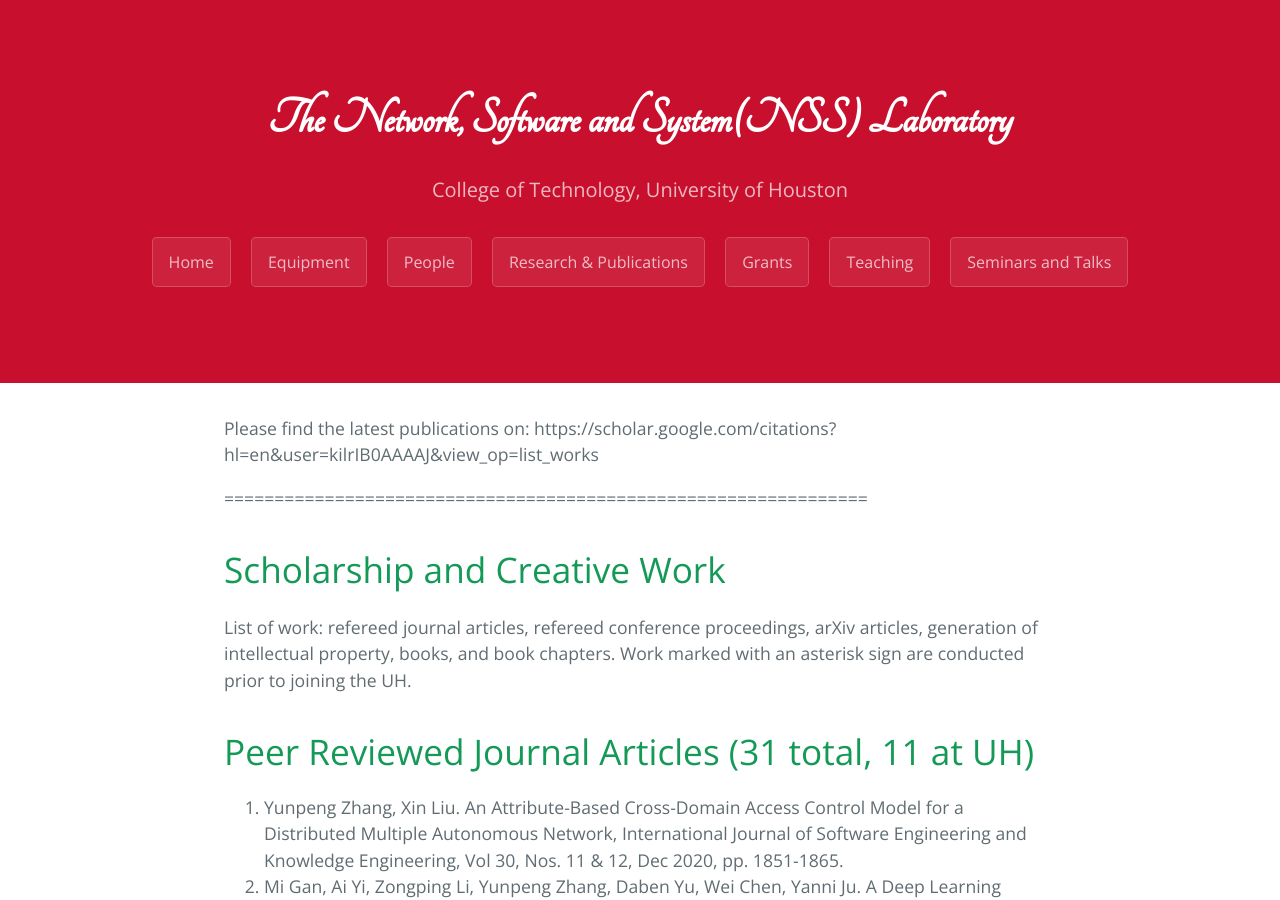
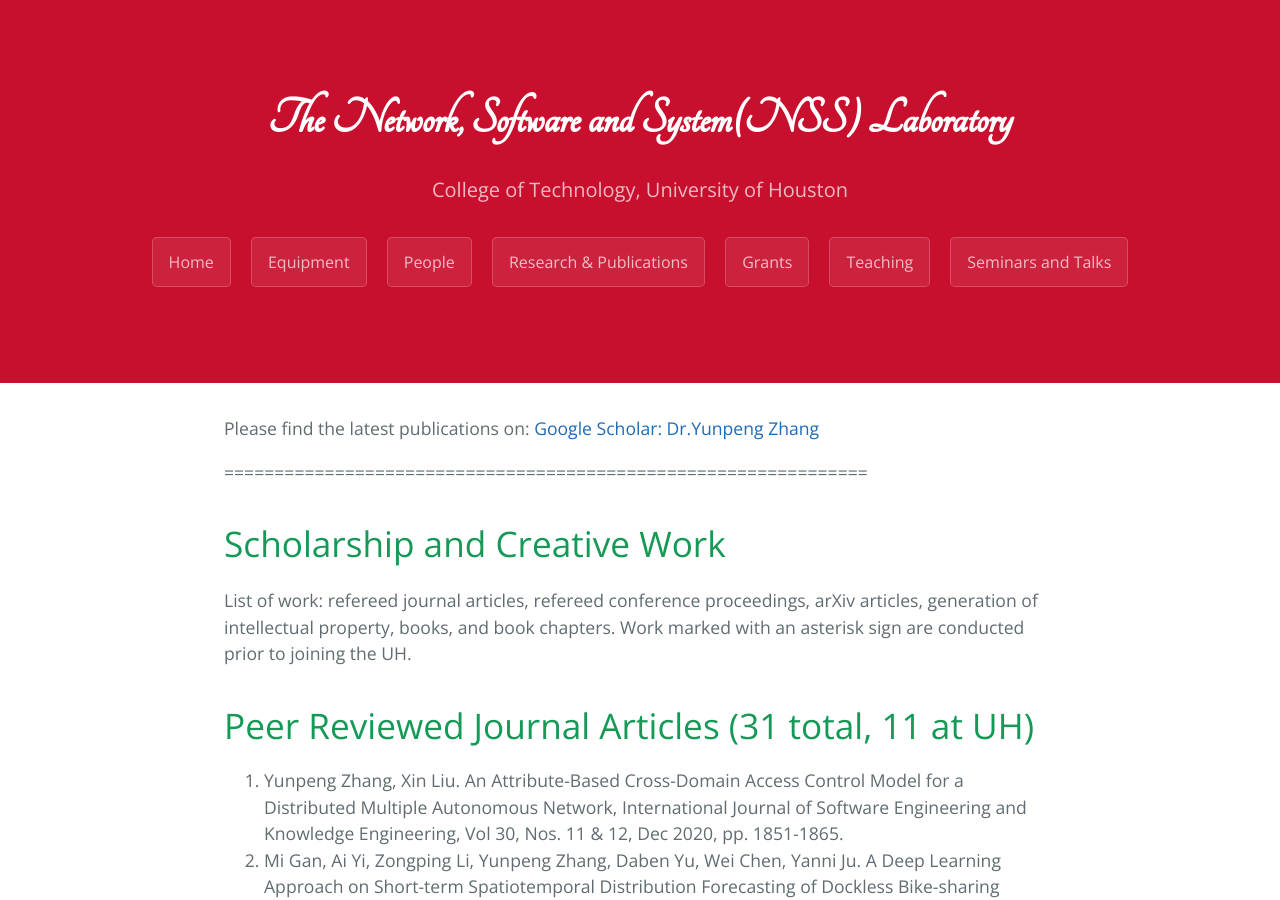
Before and after one commit to rohithreddydepa/Network-Software-and-System-Lab.github.io, a Jekyll site: the page built from index_3_Research_Activities.md, in a window 1280 px wide and 900 px high. Built offline with Jekyll 4.4.1, drawn with Linux system fonts in a browser that asks for light colours; some web fonts are replaced.

Commit message:
Update index_3_Research_Activities.md

```diff
--- a/index_3_Research_Activities.md
+++ b/index_3_Research_Activities.md
@@ -5,7 +5,7 @@
 ---
 
 Please find the latest publications on:
-https://scholar.google.com/citations?hl=en&user=kilrIB0AAAAJ&view_op=list_works
+[Google Scholar: Dr.Yunpeng Zhang](https://scholar.google.com/citations?hl=en&user=kilrIB0AAAAJ&view_op=list_works)
 
 ================================================================
 
```
